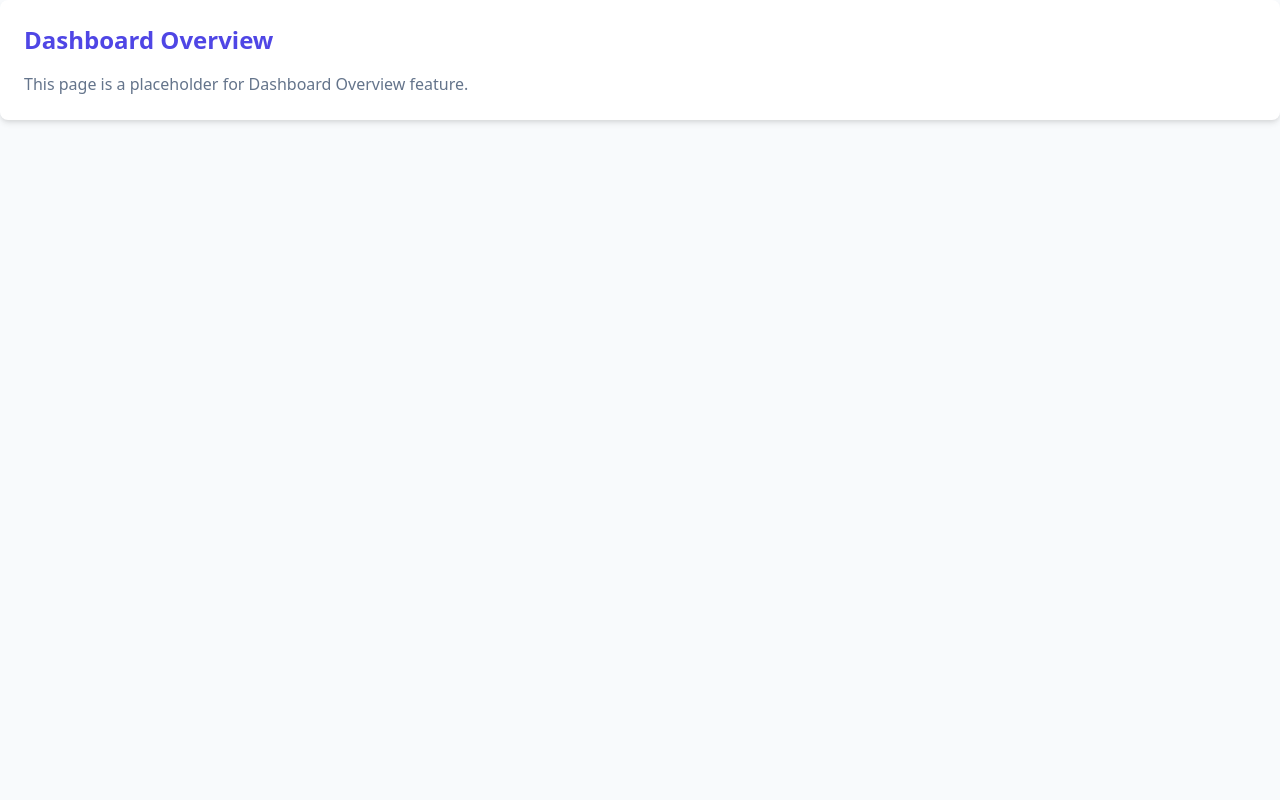
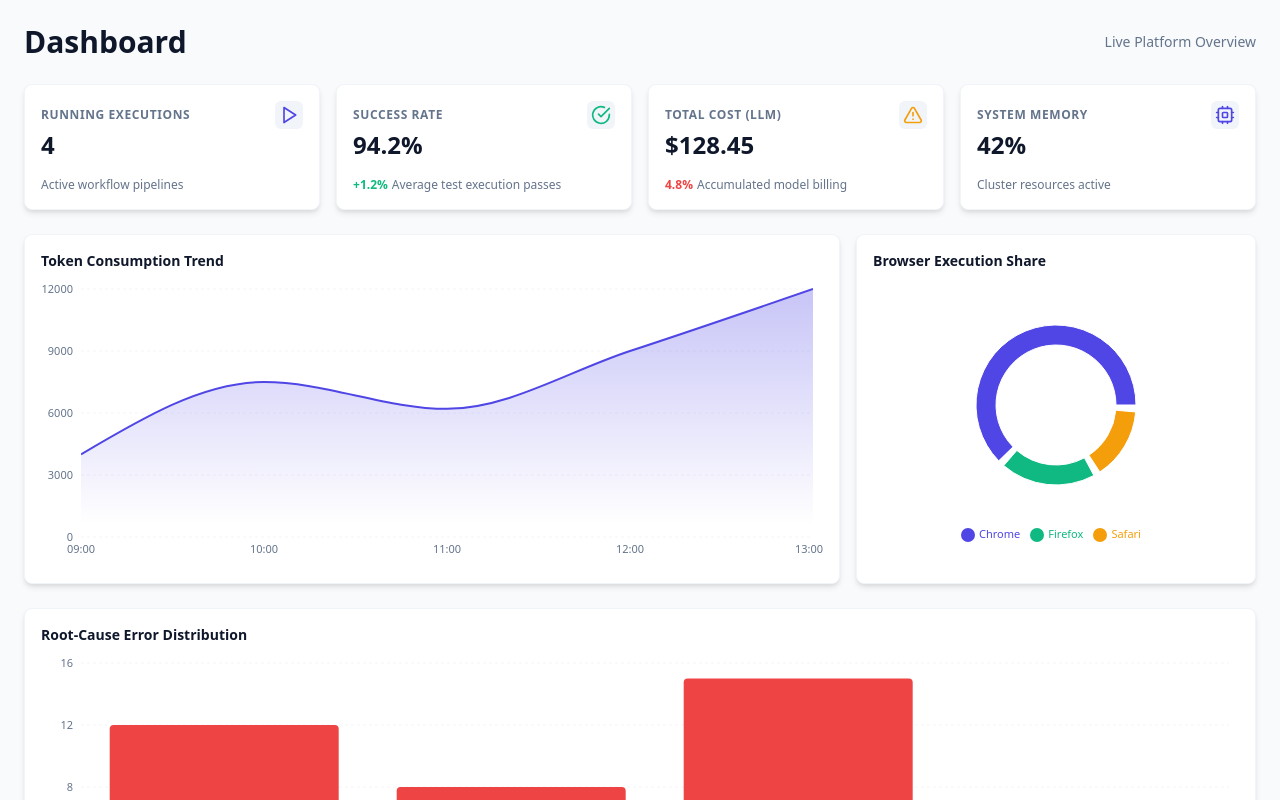
Before and after one commit to sankaliyamayur/ai-qa-os-dashboard-ui, a React (Vite) app: page /login in a window 1280 px wide. Both pictures are taken after typing "Sample" into the empty fields and a click on the button "Sign In". Shown: the top 800 px of the page. Built offline with nearby package versions, Linux system fonts and the light colour scheme.

Commit message:
feat(dashboard-ui): complete phase 22B.8 dashboard overview cards and analytics charts mapping

```diff
--- a/package.json
+++ b/package.json
@@ -12,9 +12,11 @@
   "dependencies": {
     "@tanstack/react-query": "^5.50.1",
     "axios": "^1.7.2",
+    "lucide-react": "^0.395.0",
     "react": "^18.3.1",
     "react-dom": "^18.3.1",
-    "react-router-dom": "^6.23.1"
+    "react-router-dom": "^6.23.1",
+    "recharts": "^2.12.7"
   },
   "devDependencies": {
     "@types/node": "^20.11.0",
--- /dev/null
+++ b/src/components/cards/MetricCard.tsx
@@ -0,0 +1,47 @@
+import React from 'react';
+
+interface MetricCardProps {
+  title: string;
+  value: string | number;
+  description?: string;
+  icon?: React.ReactNode;
+  trend?: {
+    value: number;
+    isPositive: boolean;
+  };
+}
+
+export const MetricCard: React.FC<MetricCardProps> = ({
+  title,
+  value,
+  description,
+  icon,
+  trend,
+}) => {
+  return (
+    <div className="bg-bg-card border border-bg-secondary rounded-lg shadow-flat-md p-md hover:shadow-flat-lg transition-shadow duration-standard flex flex-col justify-between">
+      <div className="flex justify-between items-start">
+        <div>
+          <span className="text-xs font-semibold text-text-muted uppercase tracking-wider">{title}</span>
+          <h3 className="text-2xl font-bold text-text-main mt-xs">{value}</h3>
+        </div>
+        {icon && <div className="p-xs bg-bg-secondary rounded-md text-accent-primary">{icon}</div>}
+      </div>
+      {(description || trend) && (
+        <div className="mt-md flex items-center text-xs">
+          {trend && (
+            <span
+              className={`font-semibold mr-xs ${
+                trend.isPositive ? 'text-status-success' : 'text-status-error'
+              }`}
+            >
+              {trend.isPositive ? '+' : ''}
+              {trend.value}%
+            </span>
+          )}
+          {description && <span className="text-text-muted">{description}</span>}
+        </div>
+      )}
+    </div>
+  );
+};
--- /dev/null
+++ b/src/components/charts/AreaChartCard.tsx
@@ -0,0 +1,61 @@
+import React from 'react';
+import { ResponsiveContainer, AreaChart, Area, XAxis, YAxis, CartesianGrid, Tooltip } from 'recharts';
+import { ChartContainer } from './ChartContainer';
+
+interface AreaChartProps {
+  title: string;
+  data: Array<{ name: string; value: number }>;
+  dataKey: string;
+  color?: string;
+  loading?: boolean;
+}
+
+export const AreaChartCard: React.FC<AreaChartProps> = ({
+  title,
+  data,
+  dataKey,
+  color = '#4f46e5',
+  loading = false,
+}) => {
+  return (
+    <ChartContainer title={title} loading={loading}>
+      <ResponsiveContainer width="100%" height="100%">
+        <AreaChart data={data} margin={{ top: 10, right: 10, left: -20, bottom: 0 }}>
+          <defs>
+            <linearGradient id={`color-${dataKey}`} x1="0" y1="0" x2="0" y2="1">
+              <stop offset="5%" stopColor={color} stopOpacity={0.3} />
+              <stop offset="95%" stopColor={color} stopOpacity={0} />
+            </linearGradient>
+          </defs>
+          <CartesianGrid strokeDasharray="3 3" vertical={false} stroke="var(--color-bg-secondary)" />
+          <XAxis
+            dataKey="name"
+            axisLine={false}
+            tickLine={false}
+            tick={{ fill: 'var(--color-text-muted)', fontSize: 11 }}
+          />
+          <YAxis
+            axisLine={false}
+            tickLine={false}
+            tick={{ fill: 'var(--color-text-muted)', fontSize: 11 }}
+          />
+          <Tooltip
+            contentStyle={{
+              backgroundColor: 'var(--color-bg-card)',
+              borderColor: 'var(--color-bg-secondary)',
+              color: 'var(--color-text-main)'
+            }}
+          />
+          <Area
+            type="monotone"
+            dataKey={dataKey}
+            stroke={color}
+            strokeWidth={2}
+            fillOpacity={1}
+            fill={`url(#color-${dataKey})`}
+          />
+        </AreaChart>
+      </ResponsiveContainer>
+    </ChartContainer>
+  );
+};
--- /dev/null
+++ b/src/components/charts/BarChartCard.tsx
@@ -0,0 +1,48 @@
+import React from 'react';
+import { ResponsiveContainer, BarChart, Bar, XAxis, YAxis, CartesianGrid, Tooltip } from 'recharts';
+import { ChartContainer } from './ChartContainer';
+
+interface BarChartProps {
+  title: string;
+  data: Array<{ name: string; value: number }>;
+  dataKey: string;
+  color?: string;
+  loading?: boolean;
+}
+
+export const BarChartCard: React.FC<BarChartProps> = ({
+  title,
+  data,
+  dataKey,
+  color = '#3b82f6',
+  loading = false,
+}) => {
+  return (
+    <ChartContainer title={title} loading={loading}>
+      <ResponsiveContainer width="100%" height="100%">
+        <BarChart data={data} margin={{ top: 10, right: 10, left: -20, bottom: 0 }}>
+          <CartesianGrid strokeDasharray="3 3" vertical={false} stroke="var(--color-bg-secondary)" />
+          <XAxis
+            dataKey="name"
+            axisLine={false}
+            tickLine={false}
+            tick={{ fill: 'var(--color-text-muted)', fontSize: 11 }}
+          />
+          <YAxis
+            axisLine={false}
+            tickLine={false}
+            tick={{ fill: 'var(--color-text-muted)', fontSize: 11 }}
+          />
+          <Tooltip
+            contentStyle={{
+              backgroundColor: 'var(--color-bg-card)',
+              borderColor: 'var(--color-bg-secondary)',
+              color: 'var(--color-text-main)'
+            }}
+          />
+          <Bar dataKey={dataKey} fill={color} radius={[4, 4, 0, 0]} />
+        </BarChart>
+      </ResponsiveContainer>
+    </ChartContainer>
+  );
+};
--- /dev/null
+++ b/src/components/charts/PieChartCard.tsx
@@ -0,0 +1,52 @@
+import React from 'react';
+import { ResponsiveContainer, PieChart, Pie, Cell, Tooltip, Legend } from 'recharts';
+import { ChartContainer } from './ChartContainer';
+
+interface PieChartProps {
+  title: string;
+  data: Array<{ name: string; value: number }>;
+  colors?: string[];
+  loading?: boolean;
+}
+
+const DEFAULT_COLORS = ['#4f46e5', '#10b981', '#f59e0b', '#ef4444', '#3b82f6'];
+
+export const PieChartCard: React.FC<PieChartProps> = ({
+  title,
+  data,
+  colors = DEFAULT_COLORS,
+  loading = false,
+}) => {
+  return (
+    <ChartContainer title={title} loading={loading}>
+      <ResponsiveContainer width="100%" height="100%">
+        <PieChart>
+          <Pie
+            data={data}
+            innerRadius={60}
+            outerRadius={80}
+            paddingAngle={5}
+            dataKey="value"
+          >
+            {data.map((_, index) => (
+              <Cell key={`cell-${index}`} fill={colors[index % colors.length]} />
+            ))}
+          </Pie>
+          <Tooltip
+            contentStyle={{
+              backgroundColor: 'var(--color-bg-card)',
+              borderColor: 'var(--color-bg-secondary)',
+              color: 'var(--color-text-main)'
+            }}
+          />
+          <Legend
+            verticalAlign="bottom"
+            height={36}
+            iconType="circle"
+            wrapperStyle={{ fontSize: 11, color: 'var(--color-text-main)' }}
+          />
+        </PieChart>
+      </ResponsiveContainer>
+    </ChartContainer>
+  );
+};
--- /dev/null
+++ b/src/pages/DashboardPage.tsx
@@ -0,0 +1,98 @@
+import React from 'react';
+import { Play, CheckCircle, AlertTriangle, Cpu } from 'lucide-react';
+import { MetricCard } from '../components/cards/MetricCard';
+import { AreaChartCard } from '../components/charts/AreaChartCard';
+import { BarChartCard } from '../components/charts/BarChartCard';
+import { PieChartCard } from '../components/charts/PieChartCard';
+
+const MOCK_AREA_DATA = [
+  { name: '09:00', value: 4000 },
+  { name: '10:00', value: 7500 },
+  { name: '11:00', value: 6200 },
+  { name: '12:00', value: 9000 },
+  { name: '13:00', value: 12000 },
+];
+
+const MOCK_BAR_DATA = [
+  { name: 'Locators', value: 12 },
+  { name: 'Timeouts', value: 8 },
+  { name: 'Assertions', value: 15 },
+  { name: 'Network', value: 5 },
+];
+
+const MOCK_PIE_DATA = [
+  { name: 'Chrome', value: 65 },
+  { name: 'Firefox', value: 20 },
+  { name: 'Safari', value: 15 },
+];
+
+export const DashboardPage: React.FC = () => {
+  return (
+    <div className="space-y-lg p-lg">
+      <div className="flex justify-between items-center">
+        <h1 className="text-3xl font-bold text-text-main">Dashboard</h1>
+        <span className="text-sm text-text-muted">Live Platform Overview</span>
+      </div>
+
+      {/* Metric Cards Grid */}
+      <div className="grid grid-cols-1 md:grid-cols-2 lg:grid-cols-4 gap-md">
+        <MetricCard
+          title="Running Executions"
+          value="4"
+          description="Active workflow pipelines"
+          icon={<Play className="w-5 h-5" />}
+        />
+        <MetricCard
+          title="Success Rate"
+          value="94.2%"
+          description="Average test execution passes"
+          icon={<CheckCircle className="w-5 h-5 text-status-success" />}
+          trend={{ value: 1.2, isPositive: true }}
+        />
+        <MetricCard
+          title="Total Cost (LLM)"
+          value="$128.45"
+          description="Accumulated model billing"
+          icon={<AlertTriangle className="w-5 h-5 text-status-warning" />}
+          trend={{ value: 4.8, isPositive: false }}
+        />
+        <MetricCard
+          title="System Memory"
+          value="42%"
+          description="Cluster resources active"
+          icon={<Cpu className="w-5 h-5" />}
+        />
+      </div>
+
+      {/* Visual Analytics Charts Section */}
+      <div className="grid grid-cols-1 lg:grid-cols-3 gap-md">
+        <div className="lg:col-span-2">
+          <AreaChartCard
+            title="Token Consumption Trend"
+            data={MOCK_AREA_DATA}
+            dataKey="value"
+            color="#4f46e5"
+          />
+        </div>
+        <div>
+          <PieChartCard
+            title="Browser Execution Share"
+            data={MOCK_PIE_DATA}
+          />
+        </div>
+      </div>
+
+      <div className="grid grid-cols-1 lg:grid-cols-3 gap-md">
+        <div className="lg:col-span-3">
+          <BarChartCard
+            title="Root-Cause Error Distribution"
+            data={MOCK_BAR_DATA}
+            dataKey="value"
+            color="#ef4444"
+          />
+        </div>
+      </div>
+    </div>
+  );
+};
+export default DashboardPage;
--- a/src/routes/AppRoutes.tsx
+++ b/src/routes/AppRoutes.tsx
@@ -3,6 +3,7 @@ import { Routes, Route, Navigate } from 'react-router-dom';
 import { NotFoundPage } from '../pages/NotFoundPage';
 import { MockPage } from '../pages/MockPage';
 import { LoginPage } from '../pages/LoginPage';
+import { DashboardPage } from '../pages/DashboardPage';
 import { ProtectedRoute } from './ProtectedRoute';
 import { RoleGuard } from './RoleGuard';
 import { ErrorBoundary } from '../components/ErrorBoundary';
@@ -16,7 +17,7 @@ export const AppRoutes: React.FC = () => {
         {/* Protected Dashboard Shell Routes */}
         <Route element={<ProtectedRoute />}>
           <Route path="/" element={<Navigate to="/dashboard" replace />} />
-          <Route path="/dashboard" element={<MockPage title="Dashboard Overview" />} />
+          <Route path="/dashboard" element={<DashboardPage />} />
           <Route path="/executions" element={<MockPage title="Workflow Execution History" />} />
           <Route path="/executions/:executionId" element={<MockPage title="Execution Details" />} />
           <Route path="/compare" element={<MockPage title="Execution Comparison" />} />
```
Also changed, not shown: 1 other file (tests, documents, lock files or other folders).
